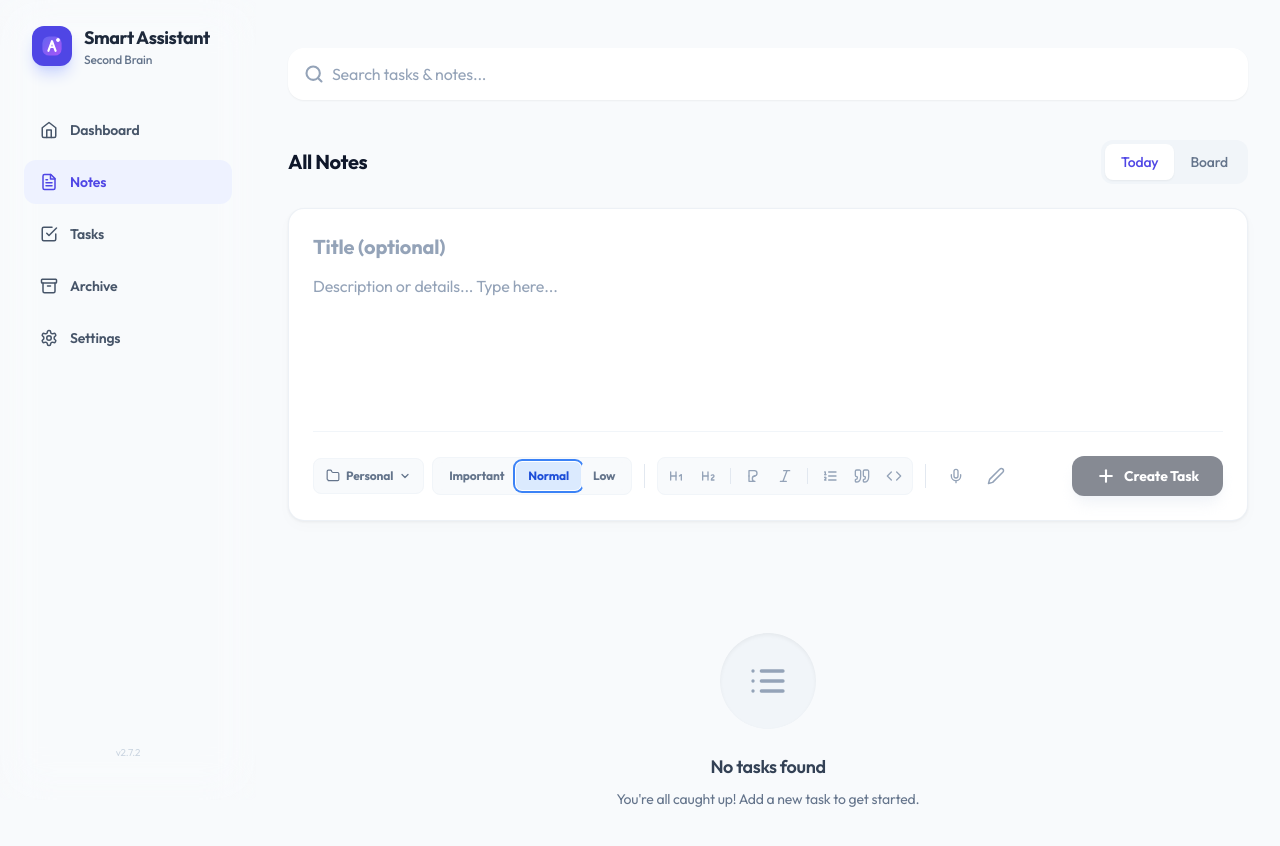
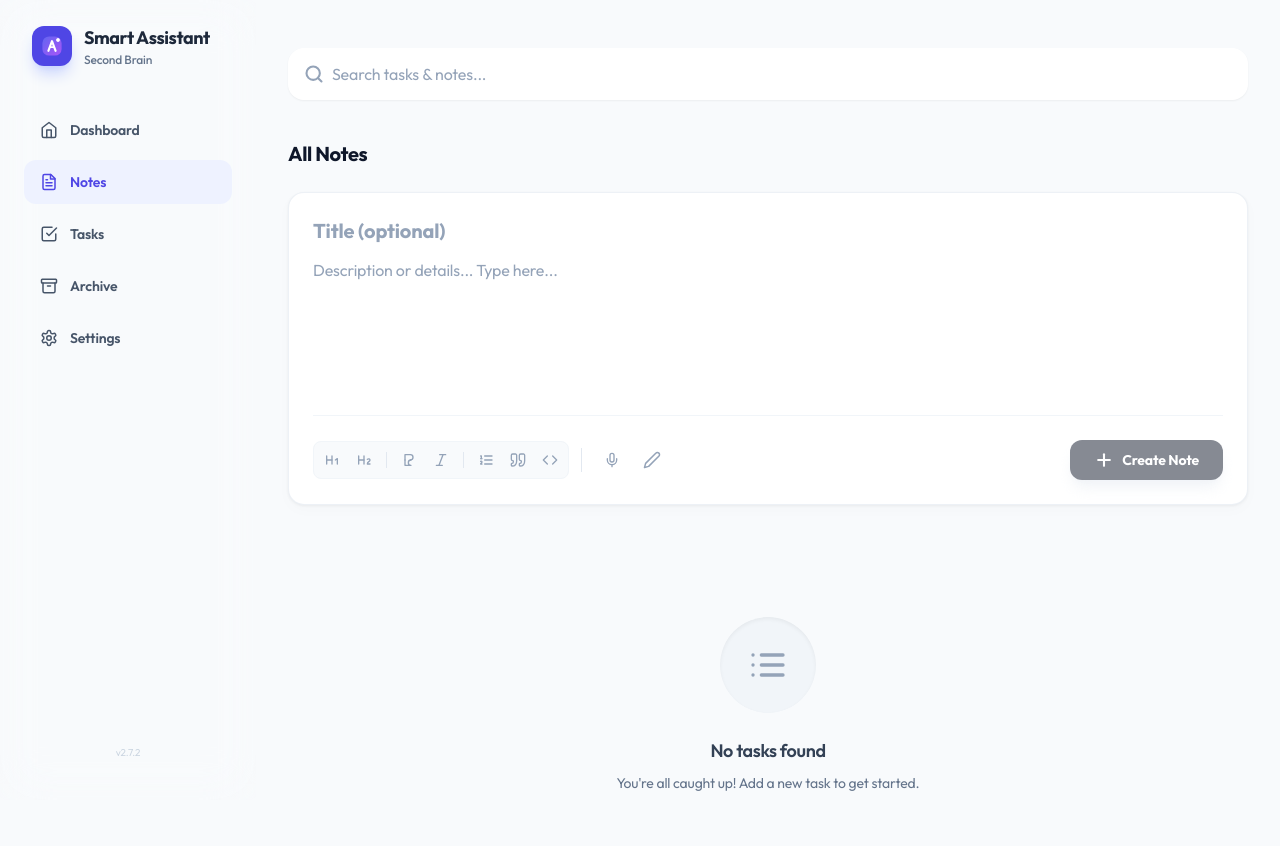
Before and after one commit to 821920046/Smart-Assistant, a React (Vite) app: page / in a window 1280 px wide. Both pictures are taken after a click on the button "Notes". Shown: the top 846 px of the page. Built offline with nearby package versions, Linux system fonts and the light colour scheme.

Commit message:
看板优化  隐藏内容

```diff
--- a/components/features/MemoEditor.tsx
+++ b/components/features/MemoEditor.tsx
@@ -12,10 +12,11 @@ interface MemoEditorProps {
   onCancel?: () => void;
   initialMemo?: Memo;
   defaultCategory?: string;
-  defaultType?: 'todo' | 'memo';
+  defaultType?: 'todo' | 'memo' | 'sketch';
+  hideSelectors?: boolean;
 }
 
-const MemoEditor: React.FC<MemoEditorProps> = ({ onSave, onCancel, initialMemo, defaultCategory, defaultType = 'todo' }) => {
+const MemoEditor: React.FC<MemoEditorProps> = ({ onSave, onCancel, initialMemo, defaultCategory, defaultType = 'todo', hideSelectors = false }) => {
   const [title, setTitle] = useState(initialMemo?.title || '');
   const [content, setContent] = useState(initialMemo?.content || '');
   const [isProcessing, setIsProcessing] = useState(false);
@@ -253,7 +254,9 @@ const MemoEditor: React.FC<MemoEditorProps> = ({ onSave, onCancel, initialMemo,
       <div className="flex flex-col md:flex-row items-start md:items-center justify-between mt-6 pt-6 border-t border-slate-100 dark:border-slate-700 gap-4">
 
         <div className="flex flex-wrap items-center gap-2 w-full md:w-auto">
-          {/* Category Selector */}
+          {/* Category & Priority Selectors - Conditionally hidden */}
+          {!hideSelectors && (
+            <>
               <div className="relative">
                 <button
                   onClick={() => setShowCategoryOptions(!showCategoryOptions)}
@@ -281,7 +284,6 @@ const MemoEditor: React.FC<MemoEditorProps> = ({ onSave, onCancel, initialMemo,
                 )}
               </div>
 
-          {/* Priority Selector */}
               <div className="flex p-1 bg-slate-50 dark:bg-slate-800 rounded-lg border border-slate-100 dark:border-slate-700 min-h-[36px]">
                 {(Object.keys(priorityConfig) as Priority[]).map((p) => (
                   <button
@@ -296,6 +298,8 @@ const MemoEditor: React.FC<MemoEditorProps> = ({ onSave, onCancel, initialMemo,
               </div>
 
               <div className="w-px h-6 bg-slate-200 dark:bg-slate-700 mx-1 hidden md:block" />
+            </>
+          )}
 
           {/* Editor Toolbar */}
           <div className="flex items-center gap-1 p-1 bg-slate-50 dark:bg-slate-800 rounded-lg border border-slate-100 dark:border-slate-700 overflow-x-auto no-scrollbar max-w-[200px] md:max-w-full min-h-[36px]">
@@ -392,7 +396,12 @@ const MemoEditor: React.FC<MemoEditorProps> = ({ onSave, onCancel, initialMemo,
           ) : (
             <>
               {isEditing ? <Icons.Check /> : <Icons.Plus />}
-              <span>{isEditing ? 'Update Task' : 'Create Task'}</span>
+              <span>
+                {isEditing
+                  ? (initialMemo.type === 'todo' || defaultType === 'todo' ? 'Update Task' : 'Update Note')
+                  : (defaultType === 'todo' ? 'Create Task' : 'Create Note')
+                }
+              </span>
             </>
           )}
         </button>
--- a/components/features/TasksView.tsx
+++ b/components/features/TasksView.tsx
@@ -10,6 +10,8 @@ interface TasksViewProps {
   title?: string;
   onClearAll?: () => void;
   defaultType?: 'todo' | 'memo' | 'sketch';
+  hideViewSwitcher?: boolean;
+  hideSelectors?: boolean;
 }
 
 type ViewType = 'today' | 'board';
@@ -18,7 +20,9 @@ const TasksView: React.FC<TasksViewProps> = ({
   memos,
   title,
   onClearAll,
-  defaultType = 'todo'
+  defaultType = 'todo',
+  hideViewSwitcher = false,
+  hideSelectors = false
 }) => {
   const { searchQuery, addMemo } = useStore();
   const [currentView, setCurrentView] = useState<ViewType>('today');
@@ -28,6 +32,8 @@ const TasksView: React.FC<TasksViewProps> = ({
       {/* View Switcher/Header */}
       <div className="flex items-center justify-between">
         {title && <h2 className="text-xl font-bold dark:text-white">{title}</h2>}
+
+        {!hideViewSwitcher && (
           <div className="flex p-1 bg-slate-100 dark:bg-slate-800 rounded-xl">
             <button
               onClick={() => setCurrentView('today')}
@@ -48,6 +54,7 @@ const TasksView: React.FC<TasksViewProps> = ({
               Board
             </button>
           </div>
+        )}
 
         {onClearAll && memos.length > 0 && (
           <button
@@ -63,7 +70,7 @@ const TasksView: React.FC<TasksViewProps> = ({
       <div className="min-h-[500px]">
         {currentView === 'today' && (
           <div className="space-y-6">
-            <MemoEditor onSave={addMemo} defaultType={defaultType} />
+            <MemoEditor onSave={addMemo} defaultType={defaultType} hideSelectors={hideSelectors} />
             <MemoList
               memos={memos}
               searchQuery={searchQuery}
--- a/components/layout/MainContent.tsx
+++ b/components/layout/MainContent.tsx
@@ -19,7 +19,7 @@ const MainContent: React.FC = () => {
             case 'tasks':
                 return <TasksView memos={filteredMemos} title="Active Tasks" defaultType="todo" />;
             case 'notes':
-                return <TasksView memos={filteredMemos} title="All Notes" defaultType="memo" />;
+                return <TasksView memos={filteredMemos} title="All Notes" defaultType="memo" hideViewSwitcher hideSelectors />;
             case 'archive':
                 return (
                     <TasksView
@@ -27,10 +27,12 @@ const MainContent: React.FC = () => {
                         title="Archived Items"
                         onClearAll={clearHistory}
                         defaultType="memo"
+                        hideViewSwitcher
+                        hideSelectors
                     />
                 );
             case 'favorites':
-                return <TasksView memos={filteredMemos} title="Favorite Notes" />;
+                return <TasksView memos={filteredMemos} title="Favorite Notes" hideViewSwitcher hideSelectors />;
             case 'kanban':
                 return <KanbanView />;
             case 'whiteboard':
```
Lines whose indentation alone changed are shown as unchanged.
